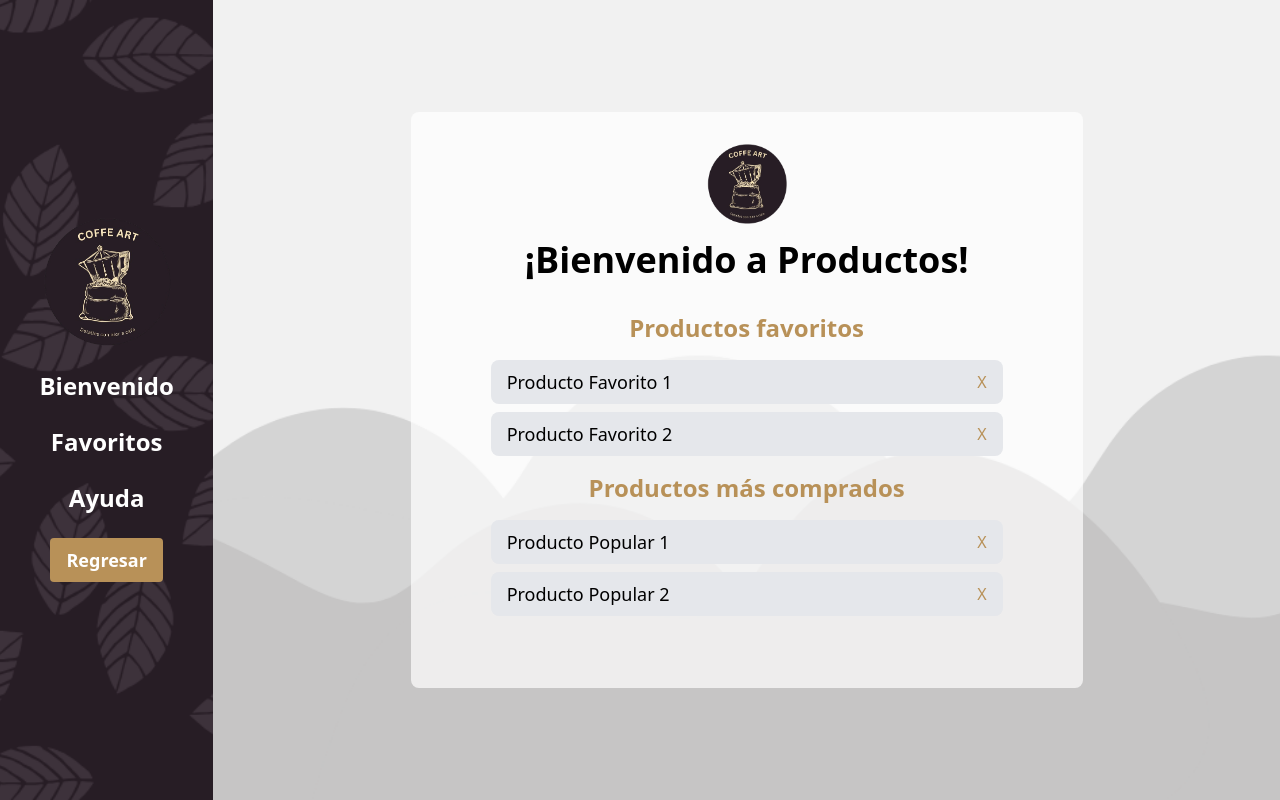
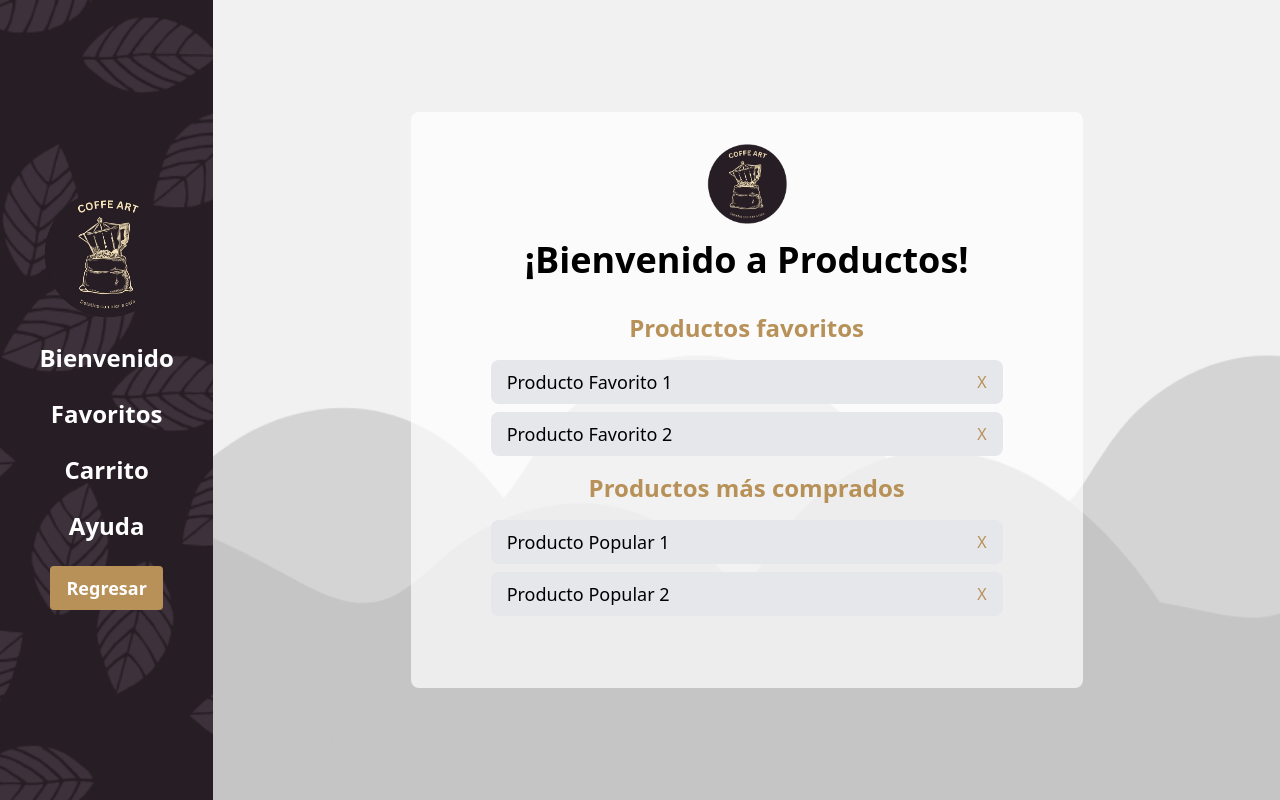
Before and after one commit to Coffe-Art/front-exp, a React (Vite) app: page /ProductFav in a window 1280 px wide. Built offline with nearby package versions, Linux system fonts and the light colour scheme.

Commit message:
Update ProductFav.jsx

```diff
--- a/src/components/Layouts/MenuNavegation/ProductFav.jsx
+++ b/src/components/Layouts/MenuNavegation/ProductFav.jsx
@@ -68,7 +68,8 @@ export const ProductFav = ({ isAuthenticated, userType }) => {
           {/* Rutas para el rol 'comprador' o 'anonimo' */}
           {(userRole === 'comprador' || userRole === 'anonimo') && (
             <>
-              <NavLink to="/ProductFav" className="text-xl md:text-2xl text-white hover:text-darkyellow font-bold">Favoritos</NavLink>
+               <NavLink to="/ProductFav" className="text-xl md:text-2xl text-white hover:text-darkyellow font-bold">Favoritos</NavLink>
+              <NavLink to="/Cart" className="text-xl md:text-2xl text-white hover:text-darkyellow font-bold">Carrito</NavLink>
             </>
           )}
 
```
